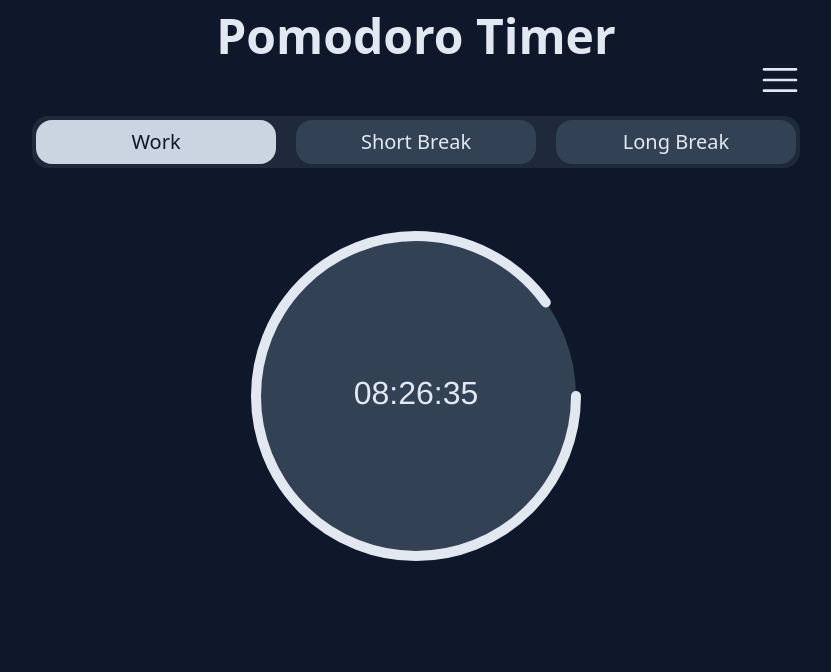
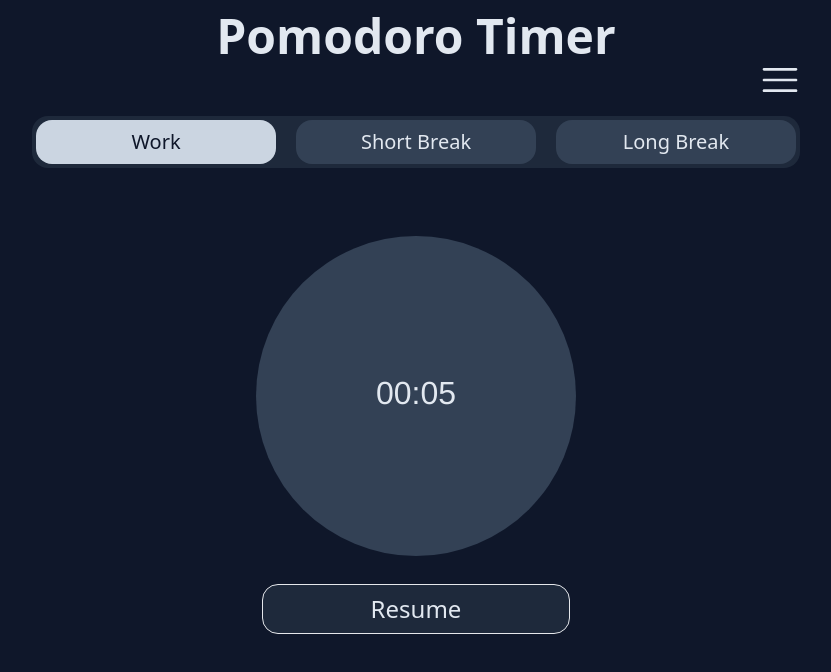
Before and after one commit to bennyfreemantle/pomodoro-timer, a React (Vite) app: page / in a window 1280 px wide. Shown: the top 672 px of the page, without its empty margins (224-1055 px from the left). Built offline with nearby package versions, Linux system fonts and the light colour scheme.

Commit message:
switches, but does not update state correctly

```diff
--- a/src/comonents/App/App.tsx
+++ b/src/comonents/App/App.tsx
@@ -1,12 +1,10 @@
-import { useState } from "react";
-import Button from "../Button/Button";
+import React, { useEffect, useState } from "react";
+
 import Clock from "../Clock/Clock";
 import TimerModeDisplay from "../TimerModeDisplay/TimerModeDisplay";
 import { RxHamburgerMenu } from "react-icons/rx";
 
 function App() {
-  const [count, setCount] = useState(0);
-
   return (
     <div className="flex flex-col min-h-screen p-3 items-center bg-slate-900">
       <div className="flex flex-col max-w-3xl flex-1 w-full text-center">
--- a/src/comonents/Clock/Clock.tsx
+++ b/src/comonents/Clock/Clock.tsx
@@ -1,17 +1,86 @@
-import React from "react";
-import useCountdown from "../../hooks/useCountdown";
+import React, { useEffect, useRef, useState } from "react";
+import { TimerValuesContext } from "../../context/TimerValuesContext";
+import { useContext } from "react";
 import formatMillisecondsToTime from "../../utils/formatMillisecondsToTime";
 
 export default function Clock() {
-  const [time, pause, resume] = useCountdown(25000000000);
-  const timeString = formatMillisecondsToTime(time);
+  const { settings, setSettings } = useContext(TimerValuesContext);
+  const [mode, setMode] = useState(settings.currentMode);
+  const modeRef = useRef(mode);
+  const millisecond =
+    mode === "WORK"
+      ? settings.workTime
+      : mode === "SHORT"
+      ? settings.shortBreak
+      : settings.longBreak;
+
+  const [time, setTime] = useState(millisecond);
+  const [isPaused, setIsPaused] = useState(true);
+
+  const strokeDasharray = 1005;
+  const strokeDasharrayOffSetRef = useRef(strokeDasharray);
+  const difference = strokeDasharray / (millisecond / 1000);
+
+  function updateRadialProgress() {
+    strokeDasharrayOffSetRef.current -= difference;
+    // TODO bugfix - radial progress goes beyond 0, this is a quick fix
+    if (strokeDasharrayOffSetRef.current < 0) {
+      strokeDasharrayOffSetRef.current = 0;
+    }
+  }
+
+  function switchMode() {
+    let nextMode;
+
+    if (settings.rounds !== 0 && settings.rounds % 4 === 0) {
+      nextMode = modeRef.current === "WORK" ? "LONG" : "WORK";
+    } else {
+      nextMode = modeRef.current === "WORK" ? "SHORT" : "WORK";
+    }
+    modeRef.current = nextMode;
+    setMode(modeRef.current);
+    setSettings({
+      ...settings,
+      currentMode: modeRef.current,
+      rounds: (settings.rounds += 1),
+    });
+
+    if (modeRef.current === "WORK") {
+      setTime(settings.workTime);
+    } else if (modeRef.current === "SHORT") {
+      setTime(settings.shortBreak);
+    } else {
+      setTime(settings.longBreak);
+    }
+
+    // reset radial
+    strokeDasharrayOffSetRef.current = strokeDasharray;
+  }
+
+  let interval: number;
+
+  useEffect(() => {
+    interval = setInterval(() => {
+      if (isPaused) {
+        return;
+      }
+      if (time > 0) {
+        setTime((time) => time - 1000);
+        updateRadialProgress();
+      } else {
+        switchMode();
+      }
+    }, 1000);
+    console.log(settings);
+    return () => clearInterval(interval);
+  }, [isPaused, time]);
 
   return (
-    <div className="flex items-center justify-center mt-8">
+    <div className="flex flex-col items-center justify-center mt-8">
       <svg
         className=""
-        strokeDasharray={1005}
-        strokeDashoffset={100}
+        strokeDasharray={strokeDasharray}
+        strokeDashoffset={strokeDasharrayOffSetRef.current} // 10.05 == 1%
         height="360"
         width="360"
       >
@@ -33,9 +102,15 @@ export default function Clock() {
           alignmentBaseline="middle"
           fontFamily="Helvetica"
         >
-          {timeString}
+          {formatMillisecondsToTime(time)}
         </text>
       </svg>
+      <button
+        className="text-slate-200 text-2xl border p-2 mx-2 my-2 w-2/5 rounded-2xl bg-slate-800"
+        onClick={() => (isPaused ? setIsPaused(false) : setIsPaused(true))}
+      >
+        {isPaused ? "Resume" : "Pause"}
+      </button>
     </div>
   );
 }
--- a/src/comonents/TimerModeDisplay/TimerModeDisplay.tsx
+++ b/src/comonents/TimerModeDisplay/TimerModeDisplay.tsx
@@ -1,6 +1,9 @@
 import React from "react";
-
+import { TimerValuesContext } from "../../context/TimerValuesContext";
+import { useContext } from "react";
 export default function TimerModeDisplay() {
+  const { settings, setSettings } = useContext(TimerValuesContext);
+  // console.log(settings);
   return (
     <div className="my-4 w-auto">
       <ul className="flex gap-5 p-1 text-xl bg-slate-800 rounded-2xl">
--- /dev/null
+++ b/src/context/TimerValuesContext.tsx
@@ -0,0 +1,39 @@
+import { createContext, useState } from "react";
+
+type TimerValuesState = {
+  settings: Settings;
+  setSettings: React.Dispatch<React.SetStateAction<Settings>>;
+};
+
+type Settings = {
+  currentMode: string;
+  rounds: number;
+  workTime: number;
+  shortBreak: number;
+  longBreak: number;
+};
+
+const defaultValues = {
+  currentMode: "WORK",
+  rounds: 0,
+  workTime: 5000,
+  shortBreak: 900000,
+  longBreak: 1500000,
+};
+
+export const TimerValuesContext = createContext<TimerValuesState>({
+  settings: defaultValues,
+  setSettings: () => {},
+});
+
+export function TimerValuesProvider(children: React.ReactNode) {
+  const [settings, setSettings] = useState(defaultValues);
+
+  const value = { settings, setSettings };
+
+  return (
+    <TimerValuesContext.Provider value={value}>
+      {children}
+    </TimerValuesContext.Provider>
+  );
+}
--- a/src/hooks/useCountdown.tsx
+++ b/src/hooks/useCountdown.tsx
@@ -2,9 +2,9 @@ import { useEffect, useState } from "react";
 
 export default function useCountdown(
   timeLeft: number
-): [number, () => void, () => void] {
+): [number, boolean, () => void, () => void, (timeLeft: number) => void] {
   const [time, setTime] = useState(timeLeft);
-  const [isPaused, setIsPaused] = useState(false);
+  const [isPaused, setIsPaused] = useState(true);
 
   let interval: number;
 
@@ -29,5 +29,5 @@ export default function useCountdown(
     setIsPaused(false);
   }
 
-  return [time, pause, resume];
+  return [time, isPaused, pause, resume, setTime];
 }
--- a/src/utils/formatMillisecondsToTime.ts
+++ b/src/utils/formatMillisecondsToTime.ts
@@ -5,10 +5,12 @@ export default function formatMillisecondsToTime(time: number) {
   // const days = Math.floor(time / (1000 * 60 * 60 * 24)); not needed but worth keeping
   let timeString: string;
 
-  minutes = minutes <= 9 ? minutes.toString().padStart(2, "0") : minutes;
-  seconds = seconds <= 9 ? seconds.toString().padStart(2, "0") : seconds;
-  hours = hours <= 9 ? hours.toString().padStart(2, "0") : hours;
+  // adds a padded 0 if the number is less than 10
+  minutes = minutes < 10 ? minutes.toString().padStart(2, "0") : minutes;
+  seconds = seconds < 10 ? seconds.toString().padStart(2, "0") : seconds;
+  hours = hours < 10 ? hours.toString().padStart(2, "0") : hours;
 
+  // if no hours remaining, only display minutes and seconds
   hours > 0
     ? (timeString = `${hours}:${minutes}:${seconds}`)
     : (timeString = `${minutes}:${seconds}`);
```
